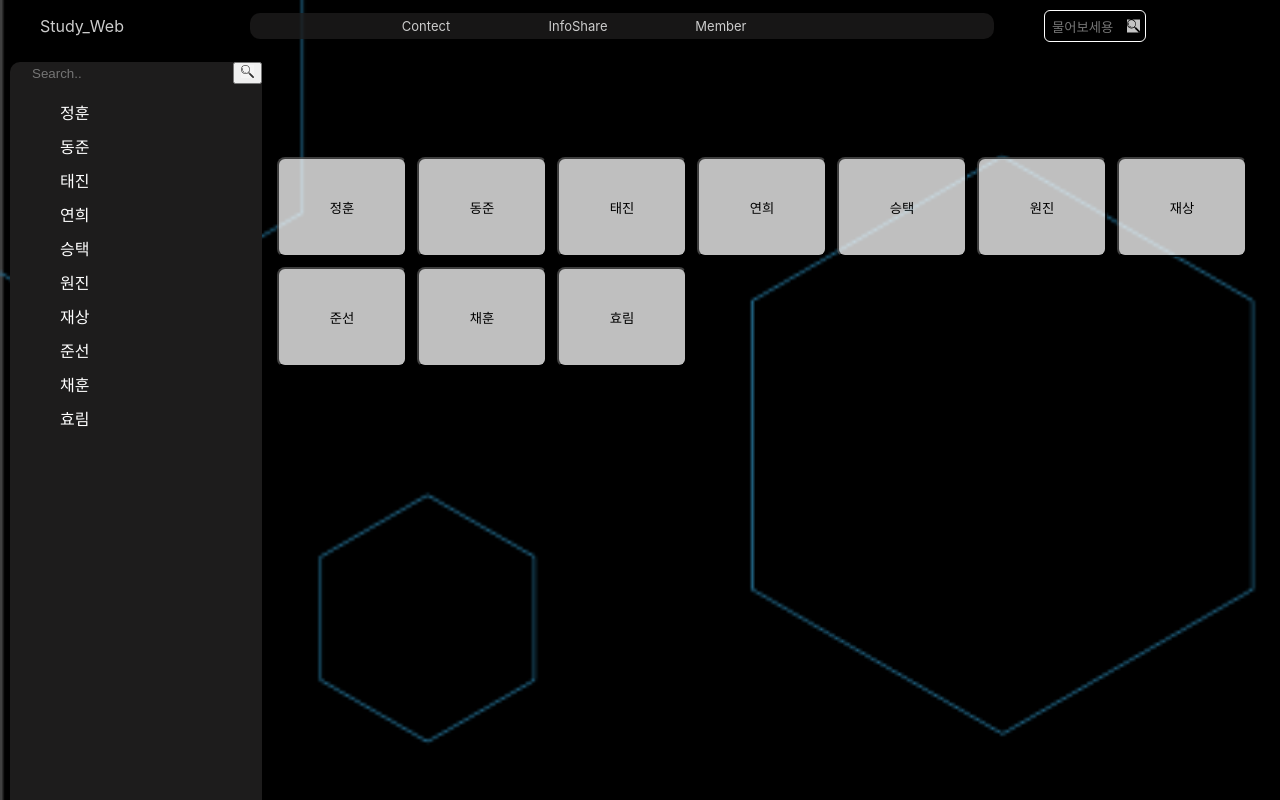
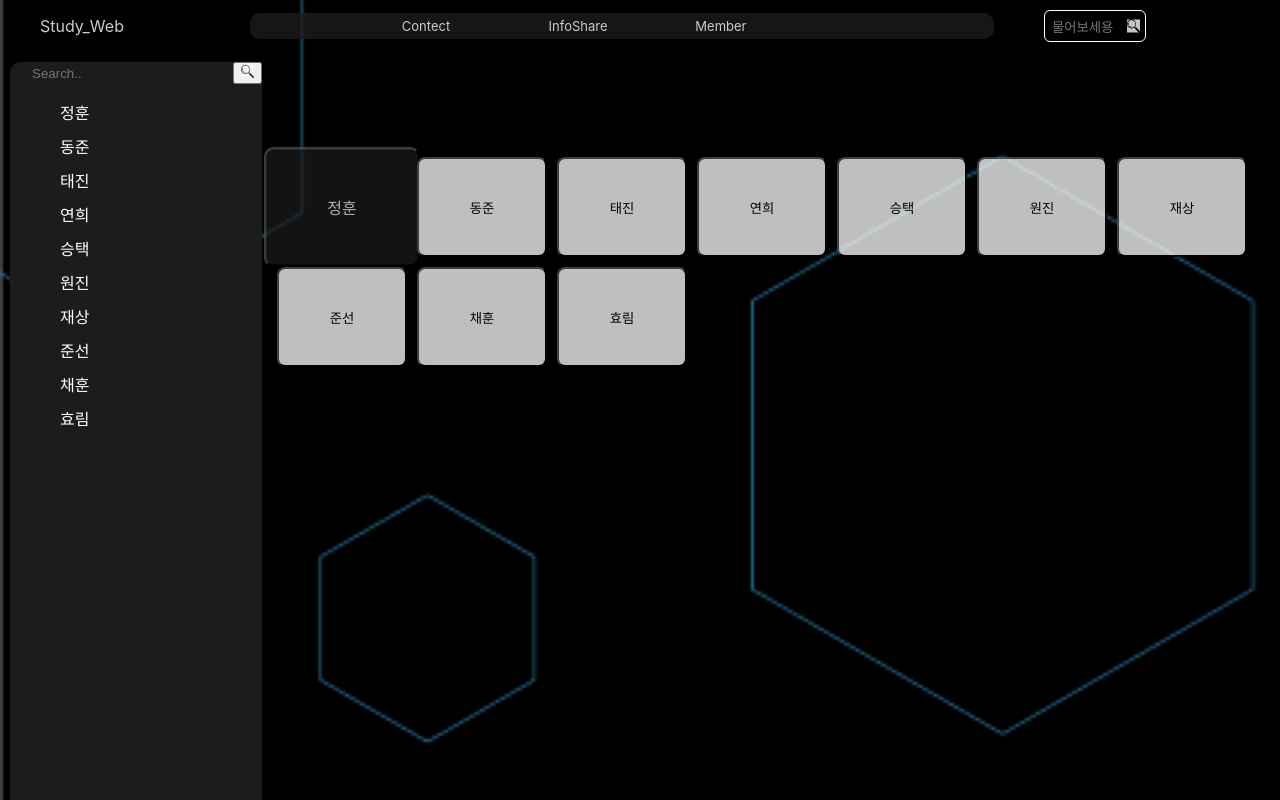
Before and after one commit to jeonghoon11/reactSWT, a React (Create React App) app in the folder swt/: page /Member in a window 1280 px wide. In both pictures the pointer is over the button "정훈". Shown: the top 800 px of the page. Built offline with nearby package versions, Linux system fonts and the light colour scheme; a web font is replaced by a local one.

Commit message:
connect-button style

```diff
--- a/swt/src/App.css
+++ b/swt/src/App.css
@@ -209,13 +209,21 @@ a:hover {
   margin: 5px;
 }
 
+.contect-button:hover {
+  animation-name : sizeup;
+  animation-duration : 0.3s;
+  animation-fill-mode: forwards;
+  background-color: rgb(29, 28, 28);
+  opacity: 70%;
+  color: white;
+}
+
 .text-box-contect {
   display: flex;
   margin-left: 20px;
 }
 
 .find-icon-contect {
-
   width: 13px;
   height: 13px;
   opacity: 80%;
```
